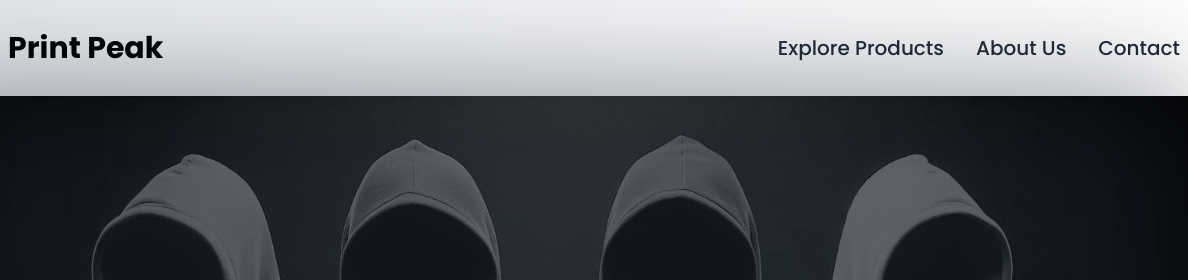
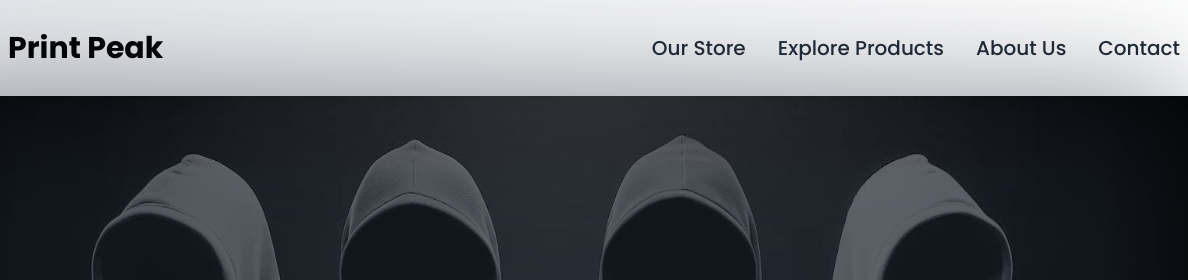
Before and after one commit to snapOG1/printpeak-printify, a plain HTML site: page index.html in a window 1280 px wide. Shown: the top 280 px of the page, 92-1280 px from the left. Drawn offline with nearby package versions, Linux system fonts and the light colour scheme.

Commit message:
Update index.html

```diff
--- a/index.html
+++ b/index.html
@@ -66,12 +66,12 @@
             </button>
             <div class="hidden w-full md:block md:w-auto" id="navbar-default">
             <ul class="font-medium text-gray-800 flex flex-col p-4 md:p-0 mt-4 rounded-lg md:flex-row md:space-x-8 rtl:space-x-reverse md:mt-0 md:border-0">
-                <!-- <li>
+<!--                 <li>
                     <a href="#" class="block py-2 px-3 rounded md:bg-transparent md:p-0 text-xl" aria-current="page">Home</a>
+                </li> -->
+                <li>
+                    <a href="https://print-peak.printify.me/products/1" class="hover:text-blue-500 py-2 px-3 rounded md:bg-transparent md:p-0 text-xl">Our Store</a>
                 </li>
-                <li>
-                    <a href="#" class="block py-2 px-3 rounded md:bg-transparent md:p-0 text-xl">Services</a>
-                </li> -->
                 <li>
                     <a href="#collection" class="hover:text-blue-500 block py-2 px-3 rounded md:bg-transparent md:p-0 text-xl">Explore Products</a>
                 </li>
```
